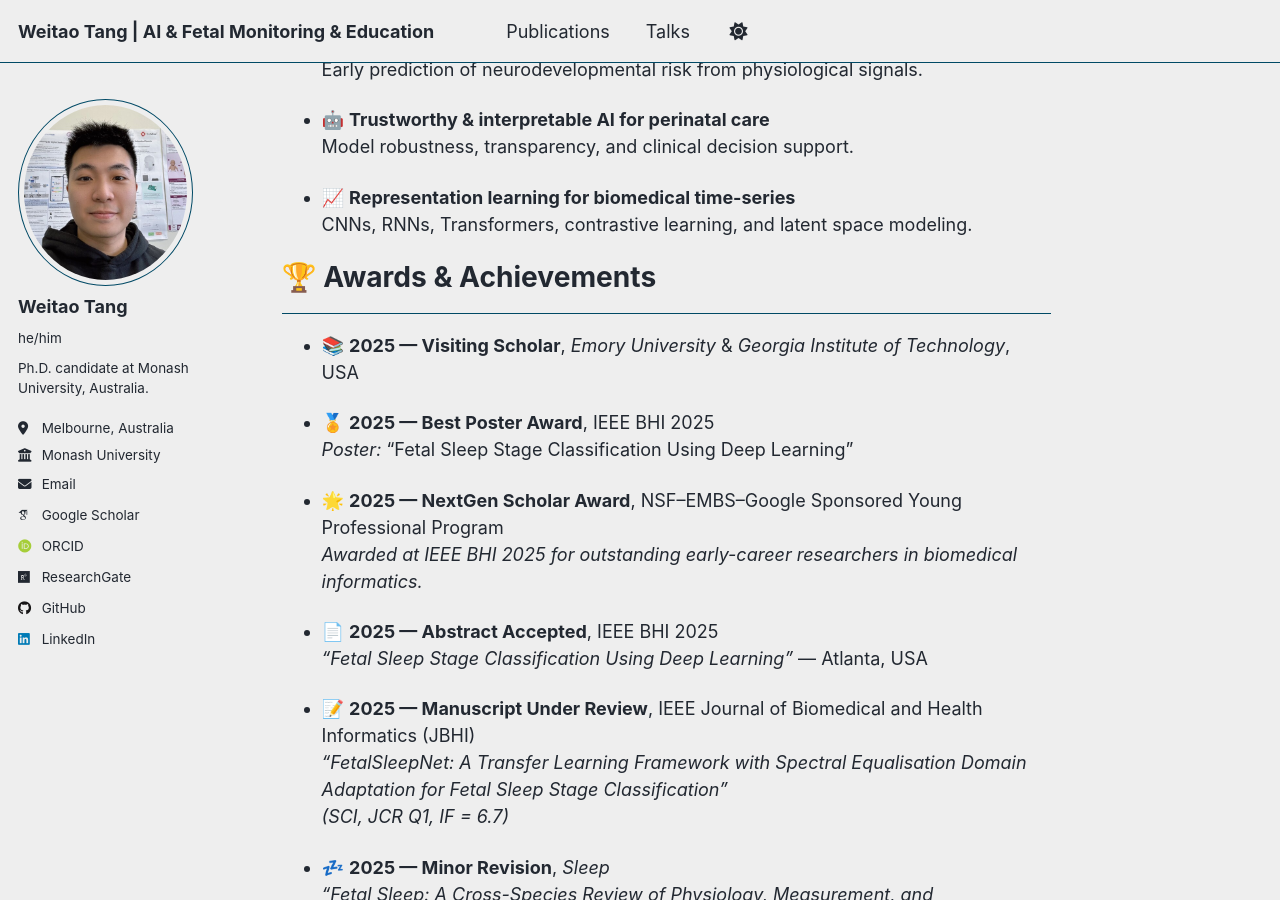
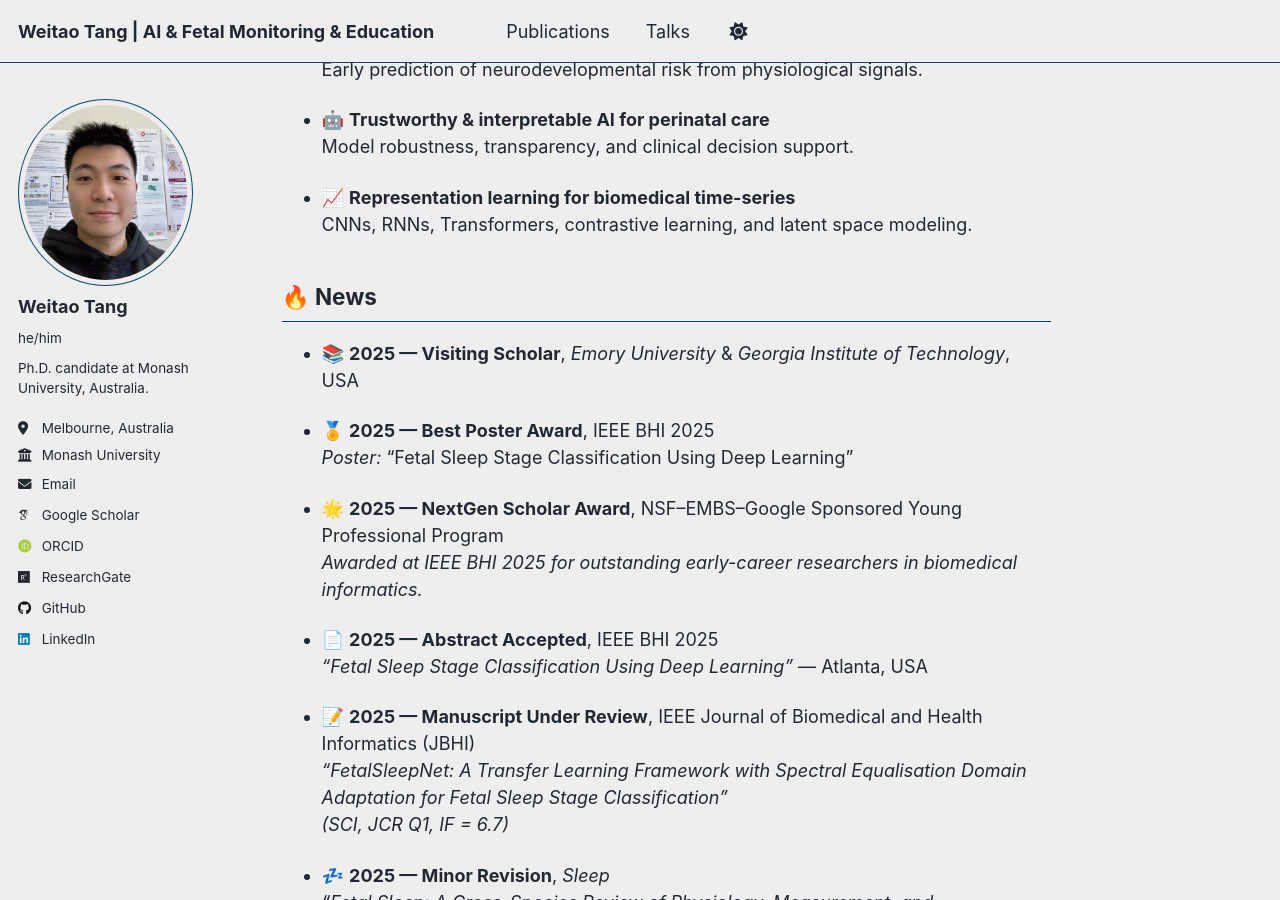
Before and after one commit to WeitaoTang-GitHub/WeitaoTang-GitHub.github.io, a Jekyll site: the page built from _pages/about.md, in a window 1280 px wide and 900 px high, scrolled down 1063 px. Built offline with Jekyll 4.4.1, drawn with Linux system fonts in a browser that asks for light colours; some web fonts are replaced.

Commit message:
Rename section from 'Awards & Achievements' to 'News'

```diff
--- a/_pages/about.md
+++ b/_pages/about.md
@@ -46,7 +46,7 @@ Together, this multidisciplinary team aims to advance AI-driven physiological mo
   CNNs, RNNs, Transformers, contrastive learning, and latent space modeling.
 
 
-# 🏆 Awards & Achievements
+🔥 News
 ------
 - 📚 **2025 — Visiting Scholar**, *Emory University* & *Georgia Institute of Technology*, USA
 
```
